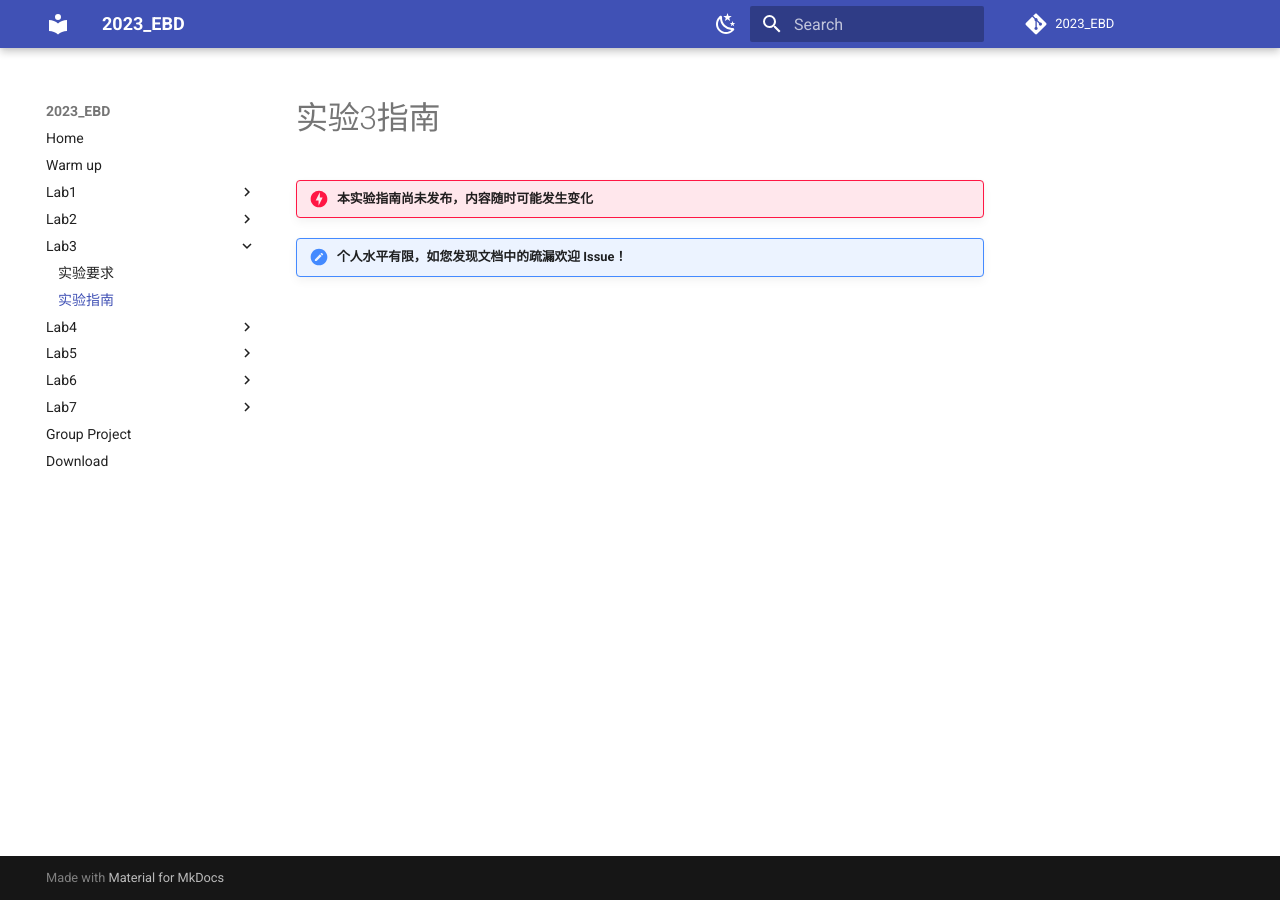
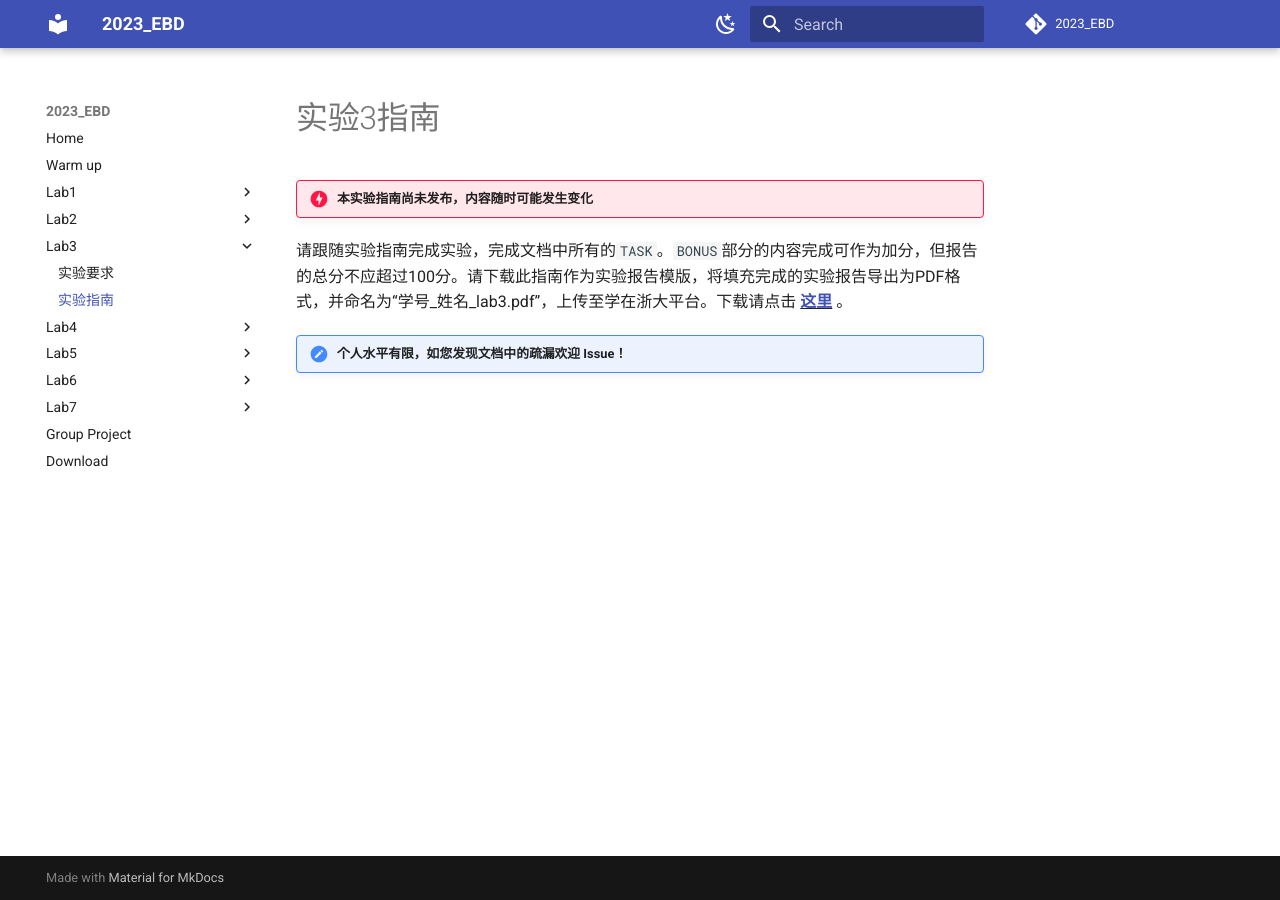
Before and after one commit to zjuerDFL/2023_EBD, an MkDocs documentation site: the page built from docs/docs/lab3/lab3_guide.md, in a window 1280 px wide. Built offline with MkDocs 1.6.1 and Material for MkDocs 9.7.7, drawn with Linux system fonts in a browser that asks for light colours; comment, search, counter and statistics services are not loaded.

Commit message:
init lab3

```diff
--- a/docs/docs/download.md
+++ b/docs/docs/download.md
@@ -5,6 +5,13 @@
 下载文件请右键点击链接，选择“另存为”或“下载链接为”。否则会在浏览器中直接打开相应文件，可能会产生乱码。
 
 - <a href="https://raw.githubusercontent.com/zjuerdfl/2023_EBD/main/docs/docs/lab1/lab1_guide.md" target="_blank" download="lab1_guide.md" >lab1.md</a>
+
 - <a href="https://raw.githubusercontent.com/zjuerdfl/2023_EBD/main/docs/docs/lab1/lab1_guide.pdf" target="_blank" download="lab1_guide.pdf">lab1.pdf</a>
+
 - <a href="https://raw.githubusercontent.com/zjuerdfl/2023_EBD/main/docs/docs/lab2/lab2_guide.md" target="_blank" download="lab2_guide.md" >lab2.md</a>
+
 - <a href="https://raw.githubusercontent.com/zjuerdfl/2023_EBD/main/docs/docs/lab2/lab2_guide.pdf" target="_blank" download="lab2_guide.pdf">lab2.pdf</a>
+
+<!-- - <a href="https://raw.githubusercontent.com/zjuerdfl/2023_EBD/main/docs/docs/lab3/lab3_guide.md" target="_blank" download="lab3_guide.md" >lab3.md</a>
+
+- <a href="https://raw.githubusercontent.com/zjuerdfl/2023_EBD/main/docs/docs/lab3/lab3_guide.pdf" target="_blank" download="lab3_guide.pdf">lab3.pdf</a> -->
--- a/docs/docs/lab3/lab3.md
+++ b/docs/docs/lab3/lab3.md
@@ -6,7 +6,7 @@
 
 这个实验的目的是掌握如何在MCU上编写裸机程序，掌握中断响应程序的编程方式，理解前后台程序的编程模式。
 
-本实验配有[实验指南](lab3_guide.md)。
+本实验配有 **<u><font size=6>[实验指南](lab3_guide.md)</font></u>** 。
 
 ## 配合课程
 
--- a/docs/docs/lab3/lab3_guide.md
+++ b/docs/docs/lab3/lab3_guide.md
@@ -2,4 +2,6 @@
 
 !!! danger "本实验指南尚未发布，内容随时可能发生变化"
 
+请跟随实验指南完成实验，完成文档中所有的`TASK`。`BONUS`部分的内容完成可作为加分，但报告的总分不应超过100分。请下载此指南作为实验报告模版，将填充完成的实验报告导出为PDF格式，并命名为“学号_姓名_lab3.pdf”，上传至学在浙大平台。下载请点击 **<u>[这里](../download.md)</u>** 。
+
 !!! note "个人水平有限，如您发现文档中的疏漏欢迎 Issue！"
```
